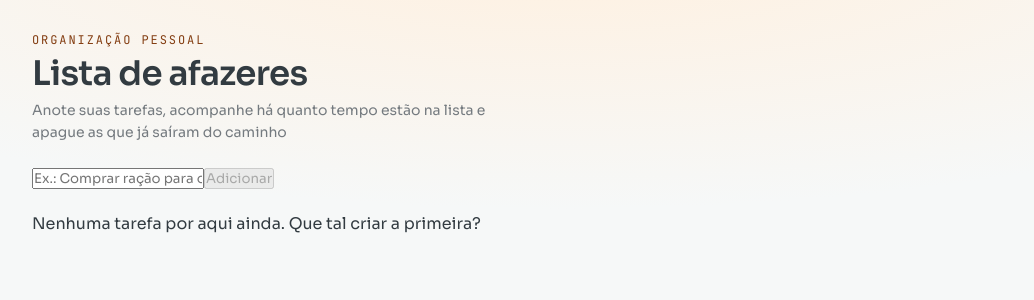
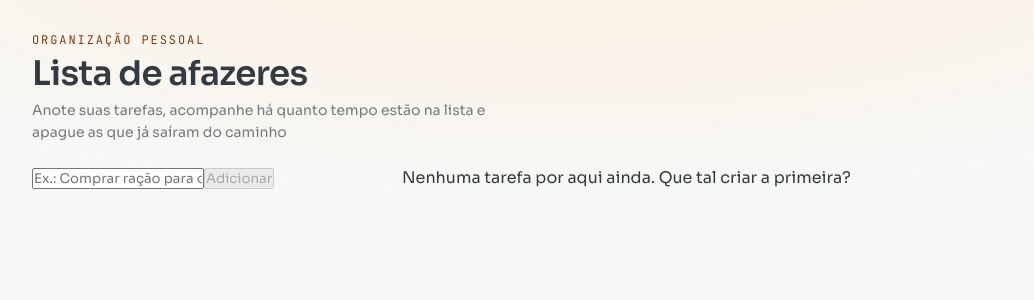
Before and after one commit to taynasales/desafio-todo-list, a React (Vite) app: page / in a window 1280 px wide. Shown: the top 300 px of the page, without its empty margins (78-1112 px from the left). Built offline with nearby package versions, Linux system fonts and the light colour scheme.

Commit message:
style: aplica layout responsivo de duas colunas

```diff
--- a/src/App.module.css
+++ b/src/App.module.css
@@ -35,3 +35,33 @@
   line-height: 1.55;
   max-width: 474px;
 }
+
+.cols {
+  display: grid;
+  grid-template-columns: minmax(0, 1fr);
+  gap: 20px;
+}
+
+.side {
+  display: flex;
+  flex-direction: column;
+  gap: 14px;
+  min-width: 0;
+}
+
+.main {
+  min-width: 0;
+}
+
+@media (min-width: 620px) {
+  .cols {
+    grid-template-columns: 340px minmax(0, 1fr);
+    gap: 30px;
+  }
+
+  .side {
+    position: sticky;
+    top: 12px;
+    align-self: start;
+  }
+}
--- a/src/App.tsx
+++ b/src/App.tsx
@@ -77,13 +77,21 @@ function App() {
           as que já saíram do caminho
         </p>
       </header>
+
+      <div className={styles.cols}>
+        <aside className={styles.side}>
           <TaskForm onAddTask={handleAddTask} />
+        </aside>
+        <main className={styles.main}>
           <TaskList
             tasks={tasks}
             onDelete={handleRequestDelete}
             onToggle={handleToggleTask}
             onEdit={handleEditTask}
           />
+        </main>
+      </div>
+
       {taskToDelete && (
         <ConfirmDialog
           taskTitle={taskToDelete.title}
```
Lines whose indentation alone changed are shown as unchanged.
